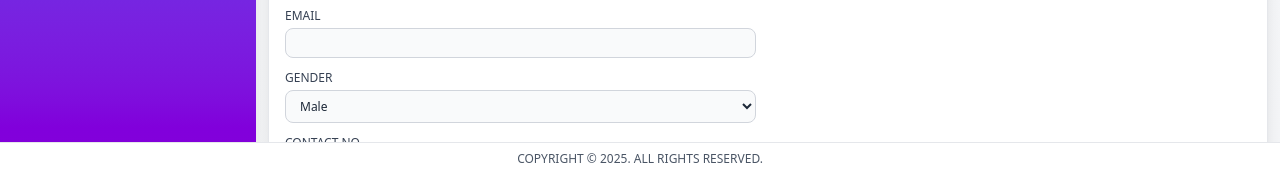
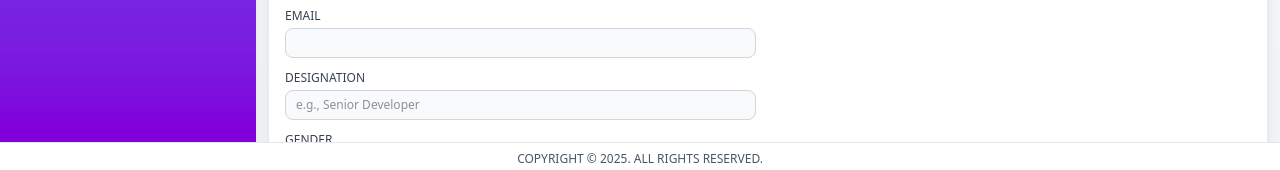
Before and after one commit to Senira34/Payroll-Test, a React (Vite) app: page / in a window 1280 px wide. Both pictures are taken after typing "Sample" into the empty fields and a click on the button "Add Employee". Shown: the part 625-795 px from the top of the page. Built offline with nearby package versions, Linux system fonts and the light colour scheme.

Commit message:
update empreg.jsx

```diff
--- a/src/pages/Empreg.jsx
+++ b/src/pages/Empreg.jsx
@@ -291,6 +291,20 @@ const Empregister = ({ setCurrentPage }) => {
                   name="email"
                   value={formData.email}
                   onChange={handleInputChange}
+                  className="w-full px-2.5 py-1.5 text-xs bg-gray-50 dark:bg-gray-700 border border-gray-300 dark:border-gray-600 rounded-lg focus:ring-2 focus:ring-blue-500 focus:border-transparent text-gray-800 dark:text-white"
+                />
+              </div>
+
+              <div>
+                <label className="block text-xs font-medium text-gray-700 dark:text-gray-300 mb-1">
+                  DESIGNATION
+                </label>
+                <input
+                  type="text"
+                  name="designation"
+                  value={formData.designation}
+                  onChange={handleInputChange}
+                  placeholder="e.g., Senior Developer"
                   className="w-full px-2.5 py-1.5 text-xs bg-gray-50 dark:bg-gray-700 border border-gray-300 dark:border-gray-600 rounded-lg focus:ring-2 focus:ring-blue-500 focus:border-transparent text-gray-800 dark:text-white"
                 />
               </div>
```
